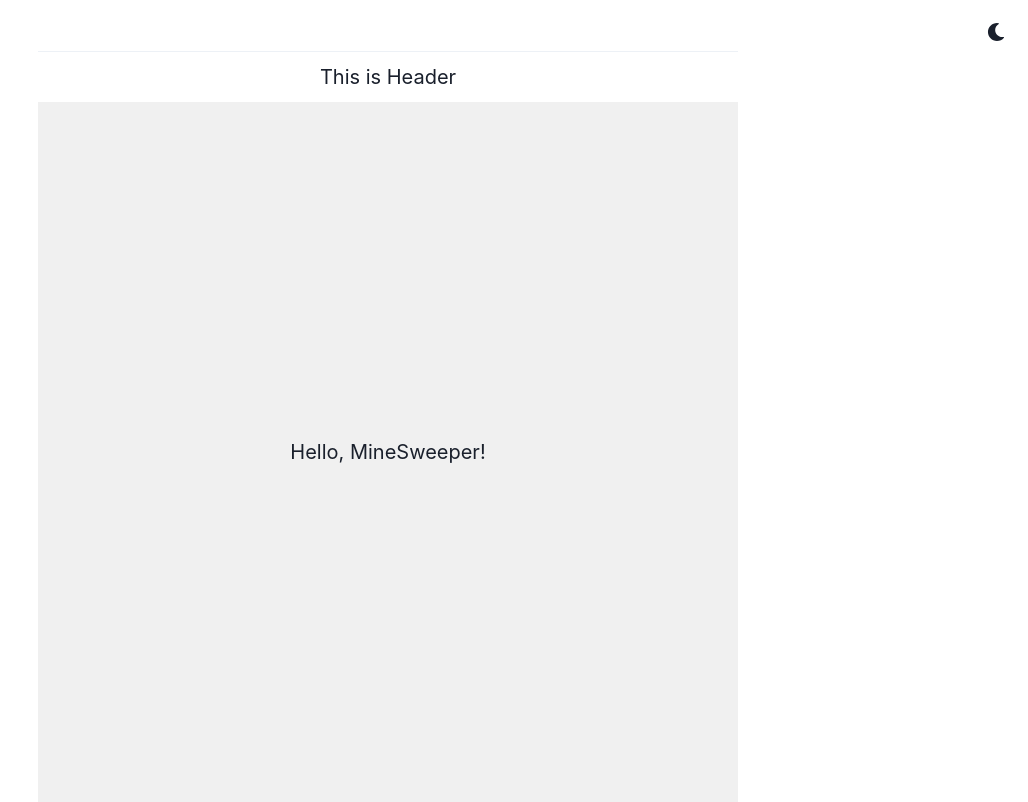
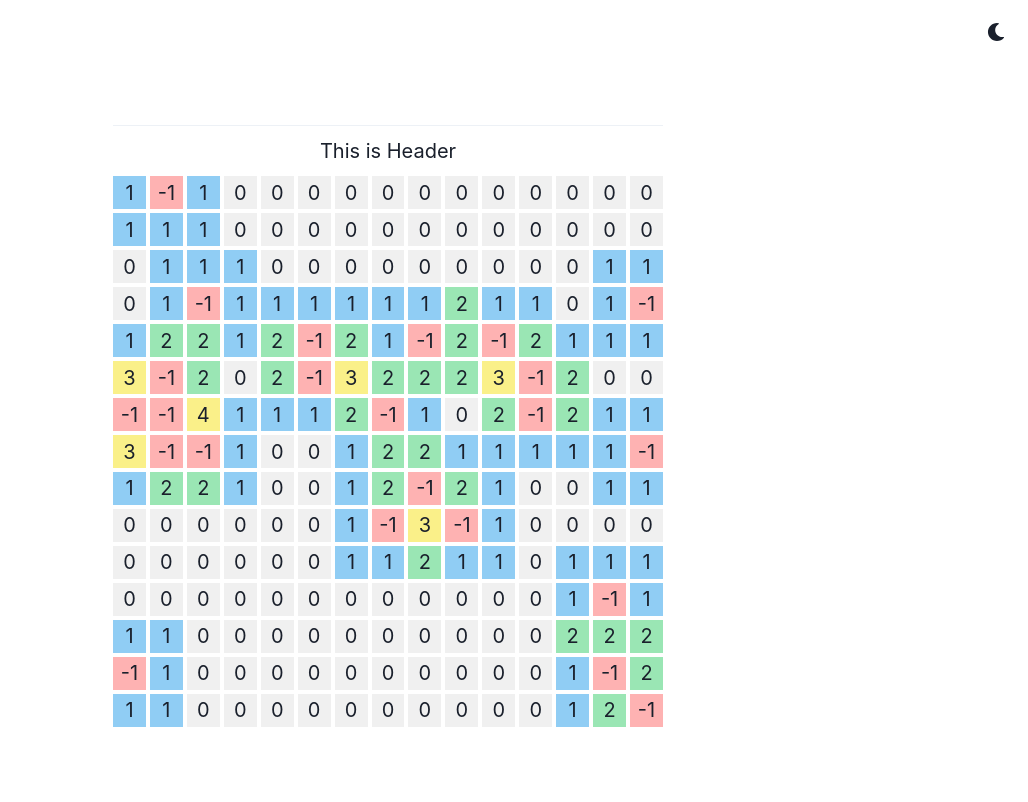
Before and after one commit to choshinyoung/minigames, a React (Create React App) app: page /MineSweeper in a window 1280 px wide. Shown: the whole page, without its empty margins (252-1280 px from the left). Built offline with nearby package versions, Linux system fonts and the light colour scheme.

Commit message:
minesweeper map generation

```diff
--- a/src/components/GamePlay.tsx
+++ b/src/components/GamePlay.tsx
@@ -1,23 +1,41 @@
-import { AspectRatio, Grid, Center, VStack, Divider } from "@chakra-ui/react";
+import { Box, Center } from "@chakra-ui/react";
 
 import { minigame } from "../minigames";
+import { getWindowSize, windowSize } from "../lib/windowSize";
+import { createContext, useState } from "react";
+import { difficulty } from "../lib/difficulty";
 
 type GamePlayProps = {
   game: minigame;
 };
 
+type GamePlayContextType = {
+  configs: {
+    windowSize: windowSize;
+    difficulty: difficulty;
+  };
+  setSize: (size: windowSize) => void;
+} | null;
+
+export const GamePlayContext = createContext<GamePlayContextType>(null);
+
 export default function GamePlay(props: GamePlayProps) {
+  const [configs, setConfigs] = useState({
+    windowSize: windowSize.medium,
+    difficulty: difficulty.normal,
+  });
+
+  function setSize(size: windowSize) {
+    setConfigs({ ...configs, windowSize: size });
+  }
+
   return (
-    <Center height="90vh">
-      <VStack spacing={0}>
-        <Divider />
-        <Grid w="100%" h="50px">
-          <Center>This is Header</Center>
-        </Grid>
-        <AspectRatio bgColor="blackAlpha.100" maxW="700px" w="95vw" ratio={1}>
+    <GamePlayContext.Provider value={{ configs, setSize }}>
+      <Center height="90vh">
+        <Box maxW={getWindowSize(configs.windowSize)} w="95vw">
           {props.game.component()}
-        </AspectRatio>
-      </VStack>
-    </Center>
+        </Box>
+      </Center>
+    </GamePlayContext.Provider>
   );
 }
--- /dev/null
+++ b/src/components/GamePlayHeader.tsx
@@ -0,0 +1,12 @@
+import { Center, Divider, Grid, VStack } from "@chakra-ui/react";
+
+export default function GamePlayHeader() {
+  return (
+    <VStack w="100%" spacing={0}>
+      <Divider />
+      <Grid w="100%" h="50px">
+        <Center>This is Header</Center>
+      </Grid>
+    </VStack>
+  );
+}
--- /dev/null
+++ b/src/lib/difficulty.ts
@@ -0,0 +1,5 @@
+export enum difficulty {
+  easy,
+  normal,
+  hard,
+}
--- /dev/null
+++ b/src/lib/windowSize.ts
@@ -0,0 +1,13 @@
+export enum windowSize {
+  small,
+  medium,
+  large,
+}
+
+export function getWindowSize(size: windowSize) {
+  return size === windowSize.small
+    ? "400px"
+    : size === windowSize.large
+    ? "700px"
+    : "550px";
+}
--- a/src/minigames/MineSweeper.tsx
+++ b/src/minigames/MineSweeper.tsx
@@ -1,5 +1,88 @@
-import { Text } from "@chakra-ui/react";
+import { AspectRatio, SimpleGrid, Text, VStack } from "@chakra-ui/react";
+import { useState } from "react";
+import GamePlayHeader from "../components/GamePlayHeader";
 
 export default function MineSweeper() {
-  return <Text>Hello, MineSweeper!</Text>;
+  const [map, setMap] = useState(generateMap());
+
+  function generateMap(): number[][] {
+    const map: number[][] = Array(15)
+      .fill(null)
+      .map(() =>
+        Array(15)
+          .fill(null)
+          .map(() => (Math.random() < 0.1 ? -1 : 0))
+      );
+
+    for (let y = 0; y < map.length; y++) {
+      for (let x = 0; x < map.length; x++) {
+        if (map[y][x] === -1) {
+          continue;
+        }
+
+        let count = 0;
+
+        for (let ly = -1; ly <= 1; ly++) {
+          if ((ly === -1 && y === 0) || (ly === 1 && y === map.length - 1)) {
+            continue;
+          }
+
+          for (let lx = -1; lx <= 1; lx++) {
+            if (
+              (lx === -1 && x === 0) ||
+              (lx === 1 && x === map.length - 1) ||
+              (lx === 0 && ly === 0)
+            ) {
+              continue;
+            }
+
+            if (map[y + ly][x + lx] === -1) {
+              count++;
+            }
+          }
+        }
+
+        map[y][x] = count;
+      }
+    }
+
+    return map;
+  }
+
+  function renderMap(): number[] {
+    let result: number[] = [];
+
+    map.forEach((m) => {
+      result = result.concat(m);
+    });
+
+    return result;
+  }
+
+  return (
+    <VStack spacing={0}>
+      <GamePlayHeader />
+      <SimpleGrid w="100%" columns={15} spacing={1}>
+        {renderMap().map((tile, i) => (
+          <AspectRatio
+            key={i}
+            bgColor={
+              tile === 0
+                ? "blackAlpha.100"
+                : tile === -1
+                ? "red.200"
+                : tile === 1
+                ? "blue.200"
+                : tile === 2
+                ? "green.200"
+                : "yellow.200"
+            }
+            ratio={1}
+          >
+            <Text>{tile}</Text>
+          </AspectRatio>
+        ))}
+      </SimpleGrid>
+    </VStack>
+  );
 }
```
